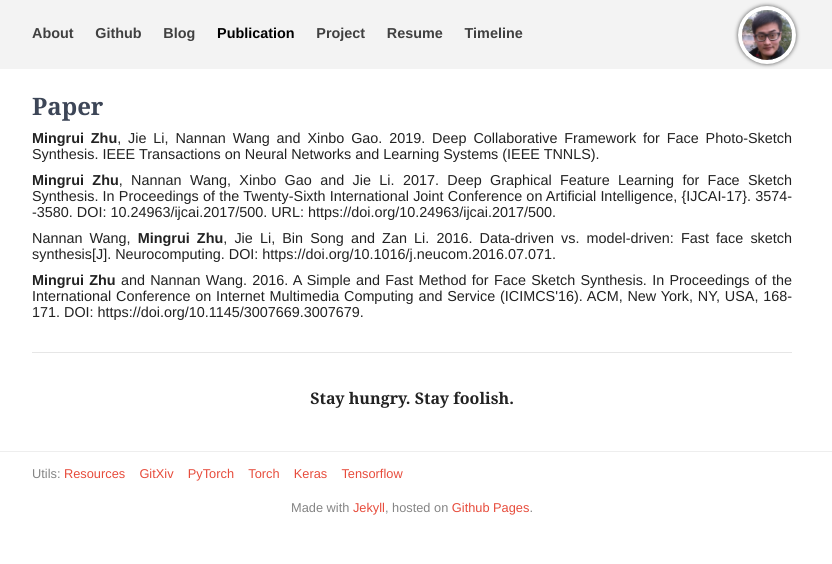
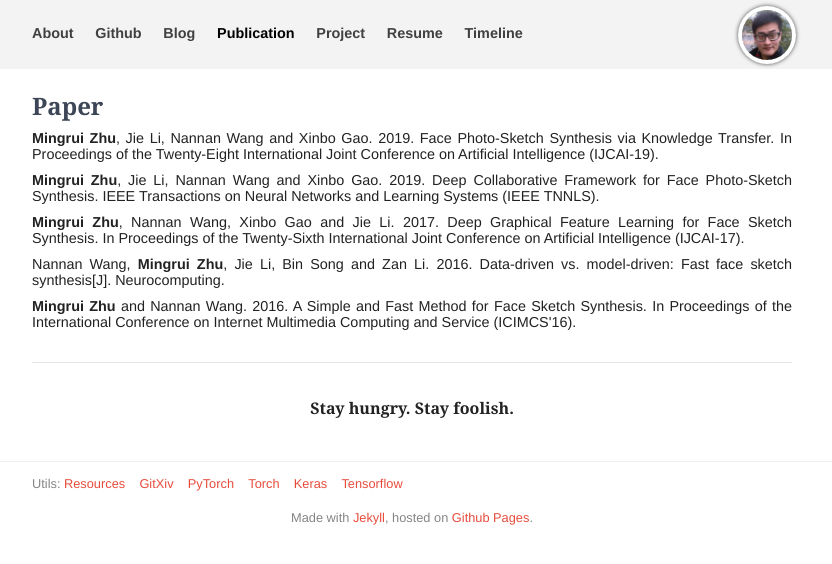
Before and after one commit to mrzhu-cool/mrzhu-cool.github.io, a Jekyll site: the page built from publication/index.html, in a window 1280 px wide. Shown: the top 564 px of the page, without its empty margins (228-1060 px from the left). Built offline with Jekyll 4.4.1, drawn with Linux system fonts in a browser that asks for light colours; nearby versions of some CDN libraries.

Commit message:
Add IJCAI-19

```diff
--- a/publication/index.html
+++ b/publication/index.html
@@ -7,15 +7,18 @@ category: publication
 
 <h2>Paper</h2>
 <div>
+    <p><strong>Mingrui Zhu</strong>, Jie Li, Nannan Wang and Xinbo Gao. 2019. Face Photo-Sketch Synthesis via Knowledge Transfer. In Proceedings of the Twenty-Eight International Joint Conference on Artificial Intelligence (IJCAI-19).</p>
+</div>
+<div>
     <p><strong>Mingrui Zhu</strong>, Jie Li, Nannan Wang and Xinbo Gao. 2019. Deep Collaborative Framework for Face Photo-Sketch Synthesis. IEEE Transactions on Neural Networks and Learning Systems (IEEE TNNLS).</p>
 </div>
 <div>
-    <p><strong>Mingrui Zhu</strong>, Nannan Wang, Xinbo Gao and Jie Li. 2017. Deep Graphical Feature Learning for Face Sketch Synthesis. In Proceedings of the Twenty-Sixth International Joint Conference on Artificial Intelligence, {IJCAI-17}. 3574--3580. DOI: 10.24963/ijcai.2017/500. URL: https://doi.org/10.24963/ijcai.2017/500.</p>
+    <p><strong>Mingrui Zhu</strong>, Nannan Wang, Xinbo Gao and Jie Li. 2017. Deep Graphical Feature Learning for Face Sketch Synthesis. In Proceedings of the Twenty-Sixth International Joint Conference on Artificial Intelligence (IJCAI-17).</p>
 </div>
 <div>
-    <p>Nannan Wang, <strong>Mingrui Zhu</strong>, Jie Li, Bin Song and Zan Li. 2016. Data-driven vs. model-driven: Fast face sketch synthesis[J]. Neurocomputing. DOI: https://doi.org/10.1016/j.neucom.2016.07.071.</p>
+    <p>Nannan Wang, <strong>Mingrui Zhu</strong>, Jie Li, Bin Song and Zan Li. 2016. Data-driven vs. model-driven: Fast face sketch synthesis[J]. Neurocomputing.</p>
 </div>
 <div>
-    <p><strong>Mingrui Zhu</strong> and Nannan Wang. 2016. A Simple and Fast Method for Face Sketch Synthesis. In Proceedings of the International Conference on Internet Multimedia Computing and Service (ICIMCS'16). ACM, New York, NY, USA, 168-171. DOI: https://doi.org/10.1145/3007669.3007679.</p>
+    <p><strong>Mingrui Zhu</strong> and Nannan Wang. 2016. A Simple and Fast Method for Face Sketch Synthesis. In Proceedings of the International Conference on Internet Multimedia Computing and Service (ICIMCS'16).</p>
 </div>
 <div class="spacer"></div>
```
